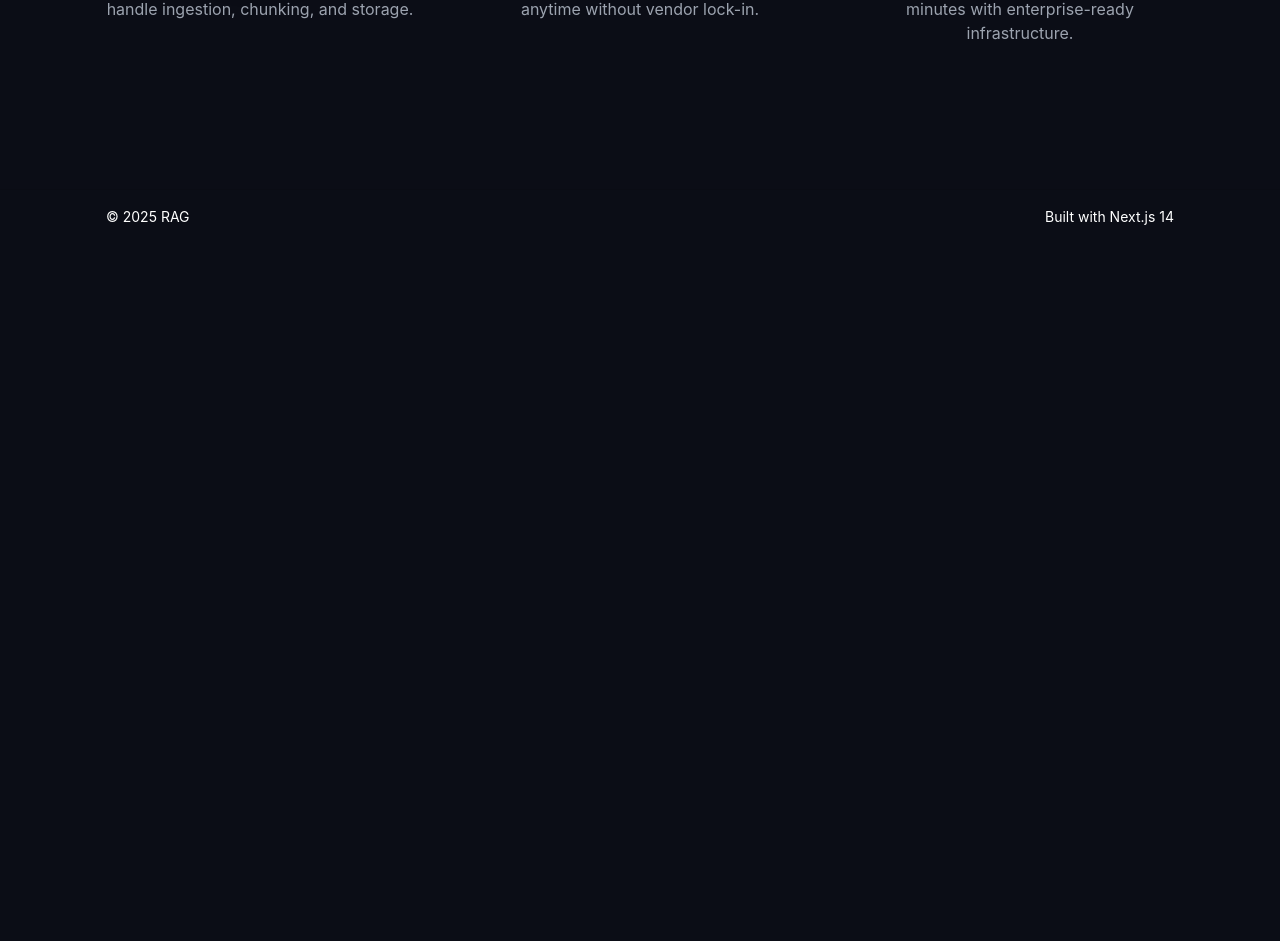
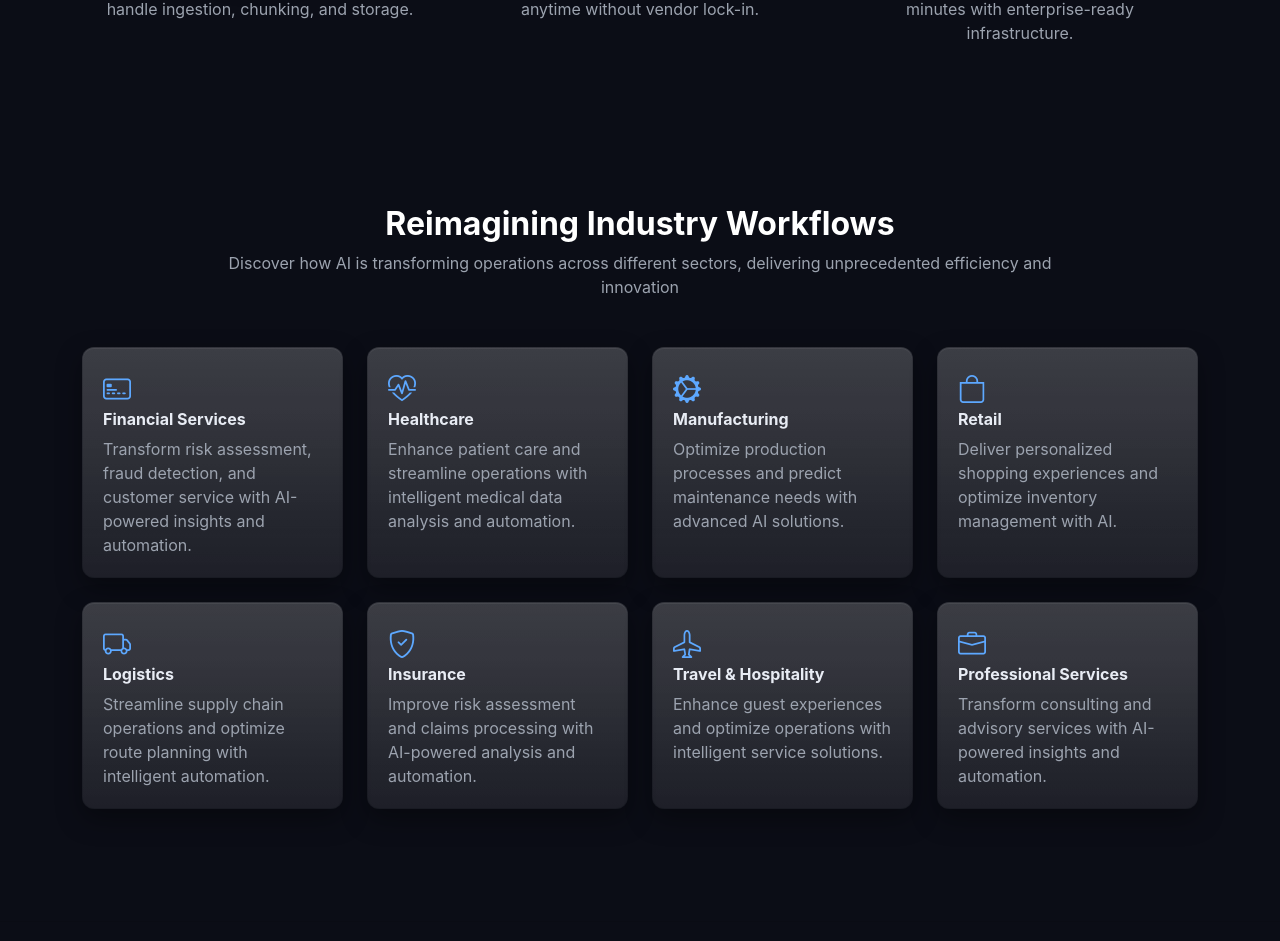
Before and after one commit to dhavalinventam/rag-website, a Next.js app: page / in a window 1280 px wide. Shown: the part 1854-2795 px from the top of the page. Before the commit the page ends 2097 px from the top, so only its background shows below. Built offline with nearby package versions, Linux system fonts and the light colour scheme.

Commit message:
use case section

```diff
--- a/src/app/(pages)/page.tsx
+++ b/src/app/(pages)/page.tsx
@@ -1,6 +1,7 @@
 import HeroSection from "@/components/pages/home/hero-section";
 import FeaturesSection from "@/components/pages/home/features-section";
 import HowItWorks from "@/components/pages/home/how-it-works";
+import UseCases from "@/components/pages/home/use-cases";
 
 export default function Home() {
   return (
@@ -8,6 +9,7 @@ export default function Home() {
       <HeroSection />
       <FeaturesSection />
       <HowItWorks />
+      <UseCases />
     </>
   );
 }
--- /dev/null
+++ b/src/components/pages/home/use-cases/index.tsx
@@ -0,0 +1,40 @@
+import styles from "./use-cases.module.scss";
+
+const UseCases = () => {
+  return (
+    <section className={styles.useCasesSection}>
+      <div className="container">
+        <div className="text-center mb-4 mb-md-5">
+          <h2 className={`${styles.title} fw-bold`}>Reimagining Industry Workflows</h2>
+          <p className={`${styles.subtitle} mt-2`}>
+            Discover how AI is transforming operations across different sectors, delivering
+            unprecedented efficiency and innovation
+          </p>
+        </div>
+
+        <div className="row g-3 g-md-4">
+          {[
+            { icon: "bi-credit-card-2-front", title: "Financial Services", desc: "Transform risk assessment, fraud detection, and customer service with AI-powered insights and automation." },
+            { icon: "bi-heart-pulse", title: "Healthcare", desc: "Enhance patient care and streamline operations with intelligent medical data analysis and automation." },
+            { icon: "bi-gear-wide-connected", title: "Manufacturing", desc: "Optimize production processes and predict maintenance needs with advanced AI solutions." },
+            { icon: "bi-bag", title: "Retail", desc: "Deliver personalized shopping experiences and optimize inventory management with AI." },
+            { icon: "bi-truck", title: "Logistics", desc: "Streamline supply chain operations and optimize route planning with intelligent automation." },
+            { icon: "bi-shield-check", title: "Insurance", desc: "Improve risk assessment and claims processing with AI-powered analysis and automation." },
+            { icon: "bi-airplane", title: "Travel & Hospitality", desc: "Enhance guest experiences and optimize operations with intelligent service solutions." },
+            { icon: "bi-briefcase", title: "Professional Services", desc: "Transform consulting and advisory services with AI-powered insights and automation." },
+          ].map((c) => (
+            <div className="col-12 col-md-6 col-lg-3" key={c.title}>
+              <div className={styles.caseCard}>
+                <i className={`bi ${c.icon} ${styles.icon}`} aria-hidden></i>
+                <h3 className={`h6 mb-2 ${styles.caseTitle}`}>{c.title}</h3>
+                <p className={`mb-0 ${styles.caseDesc}`}>{c.desc}</p>
+              </div>
+            </div>
+          ))}
+        </div>
+      </div>
+    </section>
+  );
+};
+
+export default UseCases;
--- /dev/null
+++ b/src/components/pages/home/use-cases/use-cases.module.scss
@@ -0,0 +1,54 @@
+@use "../../../../styles/variables" as *;
+
+.useCasesSection {
+  position: relative;
+  padding: 4rem 0;
+}
+
+.title {
+  color: #fff;
+  font-size: clamp(22px, 3.8vw, 32px);
+}
+
+.subtitle {
+  color: $color-text-secondary;
+  max-width: 900px;
+  margin-left: auto;
+  margin-right: auto;
+}
+
+.caseCard {
+  position: relative;
+  padding: 20px;
+  background:
+    linear-gradient(180deg, rgba(255, 255, 255, 0.05), rgba(255, 255, 255, 0.02)) padding-box,
+    linear-gradient(180deg, rgba(255, 255, 255, 0.16), rgba(255, 255, 255, 0.06)) border-box;
+  border: 1px solid transparent;
+  border-radius: $radius;
+  box-shadow: inset 0 1px 0 rgba(255, 255, 255, 0.06), 0 10px 26px rgba(0, 0, 0, 0.35);
+  transition: transform 0.25s ease, box-shadow 0.25s ease;
+  height: 100%;
+}
+
+.caseCard:hover {
+  transform: translateY(-6px);
+  box-shadow: 0 18px 50px rgba(0, 0, 0, 0.45), 0 0 0 3px rgba($color-accent-blue, 0.08);
+}
+
+.icon {
+  color: $color-accent-blue;
+  font-size: 28px;
+}
+
+.caseTitle {
+  color: #e8ecf4;
+  font-weight: 700;
+}
+
+.caseDesc {
+  color: $color-text-secondary;
+}
+
+@media (max-width: 575.98px) {
+  .useCasesSection { padding: 3rem 0; }
+}
```
